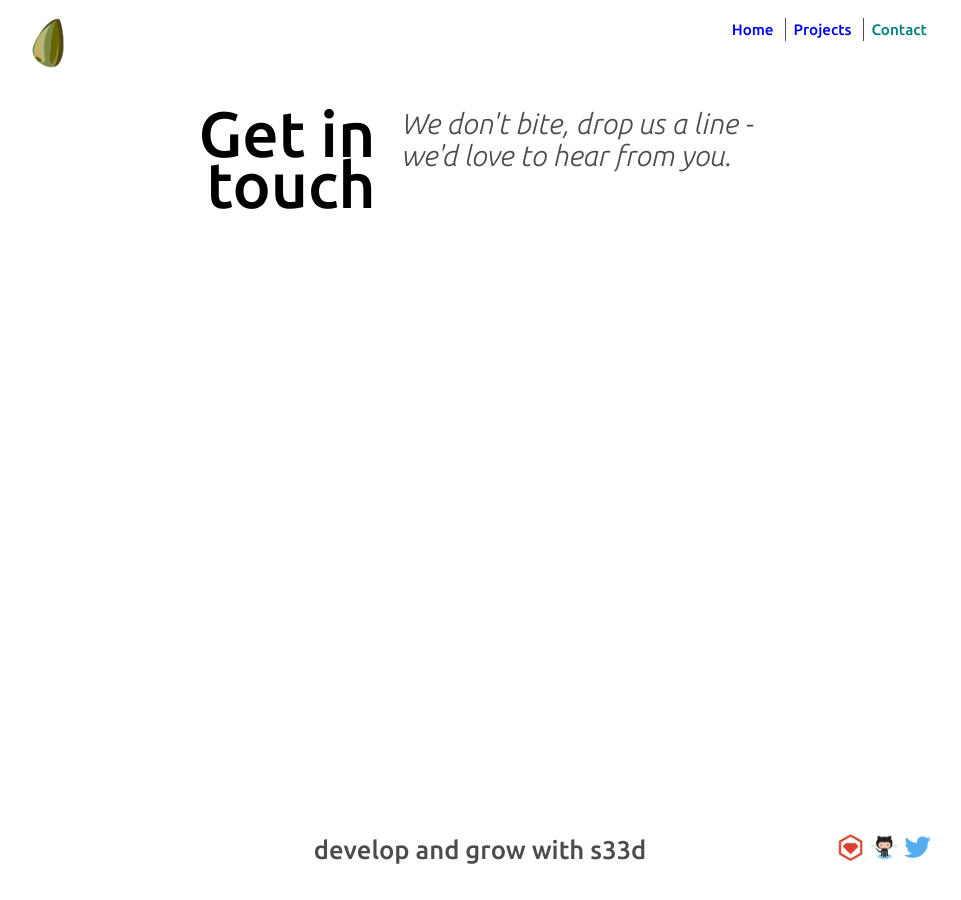
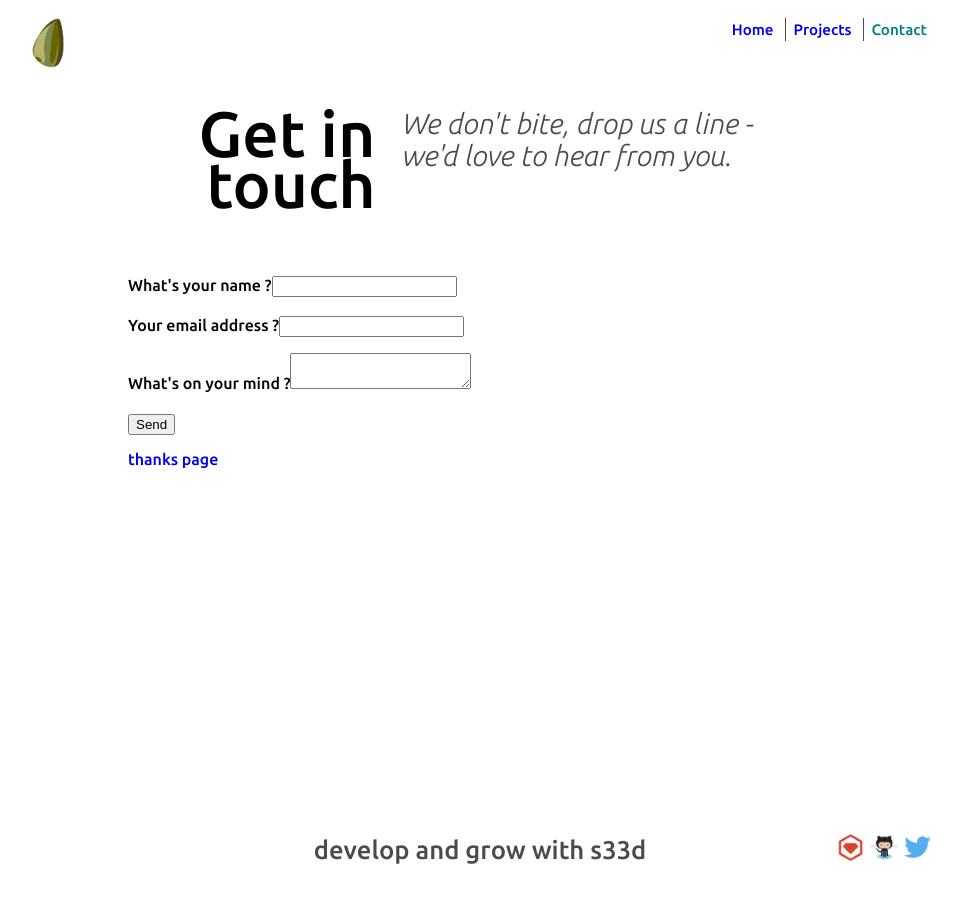
Before and after one commit to s33dco/s33dsite, a Jekyll site: the page built from contact/index.html, in a window 1280 px wide. Shown: the whole page, without its empty margins (160-1121 px from the left). Built offline with Jekyll 4.4.1, drawn with Linux system fonts in a browser that asks for light colours; nearby versions of some CDN libraries.

Commit message:
contact page

```diff
--- a/404.html
+++ b/404.html
@@ -1,7 +1,7 @@
 ---
 layout: default
-title: Page not found
-description: Accessible, standards compliant, SEO sites & apps, HTML5 CSS3 SASS RUBY RAILS JAVASCRIPT JEKYLL LIQUID development
+title: Hmmm let's move on
+description: develop and grow with s33d
 ---
 
 			<div class="callout-section">
--- a/contact/index.html
+++ b/contact/index.html
@@ -14,4 +15,21 @@ description: contact s33d to discuss your next project
 
 <div class="main-section">
 
+	<form name="contact" netlify-honeypot="bot-field" method="POST" action="/thanks/index.html" netlify>
+	  <p>
+	    <label>What's your name ?<input type="text" name="name"></label>
+	  </p>
+	  <p>
+	    <label>Your email address ?<input type="email" name="email"></label>
+	  </p>
+	  <p>
+	    <label>What's on your mind ?<textarea name="message"></textarea></label>
+	  </p>
+	  <div netlify-recaptcha></div>
+	  <p>
+	    <button type="submit">Send</button>
+	  </p>
+	</form>
+	<a href="/thanks">thanks page</a>
+
 </div>
```
Also changed, not shown: other parts of contact/index.html (+1 -0 lines), Gemfile.lock, 2 other files.
